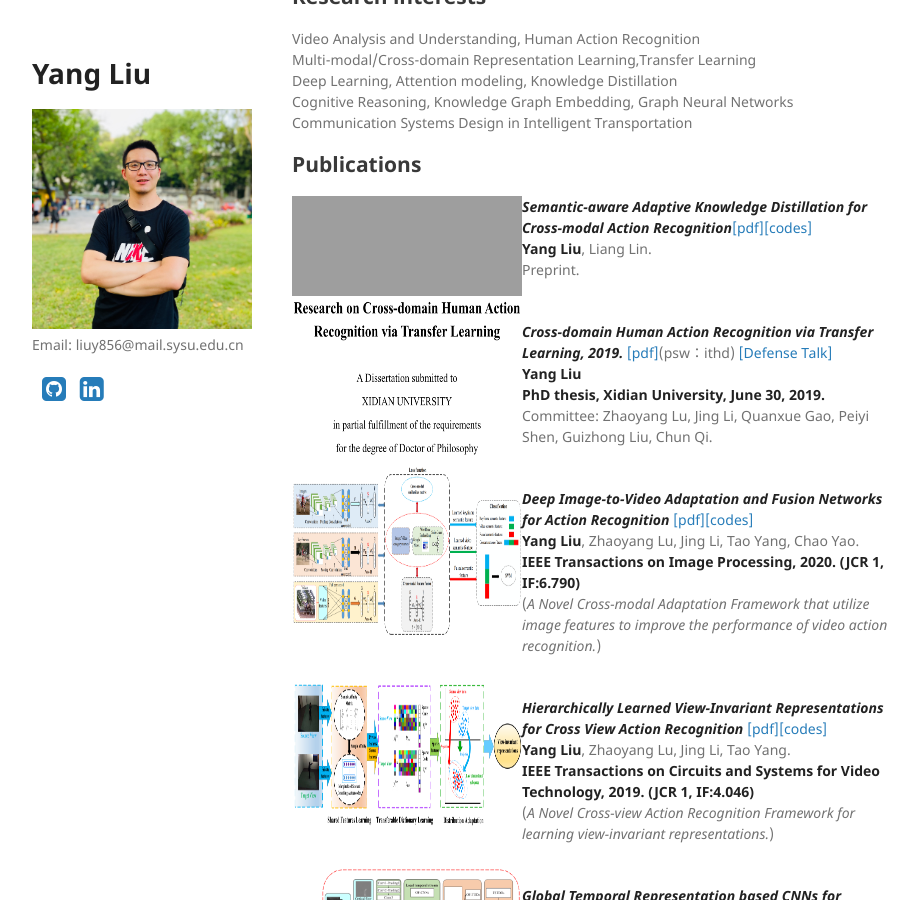
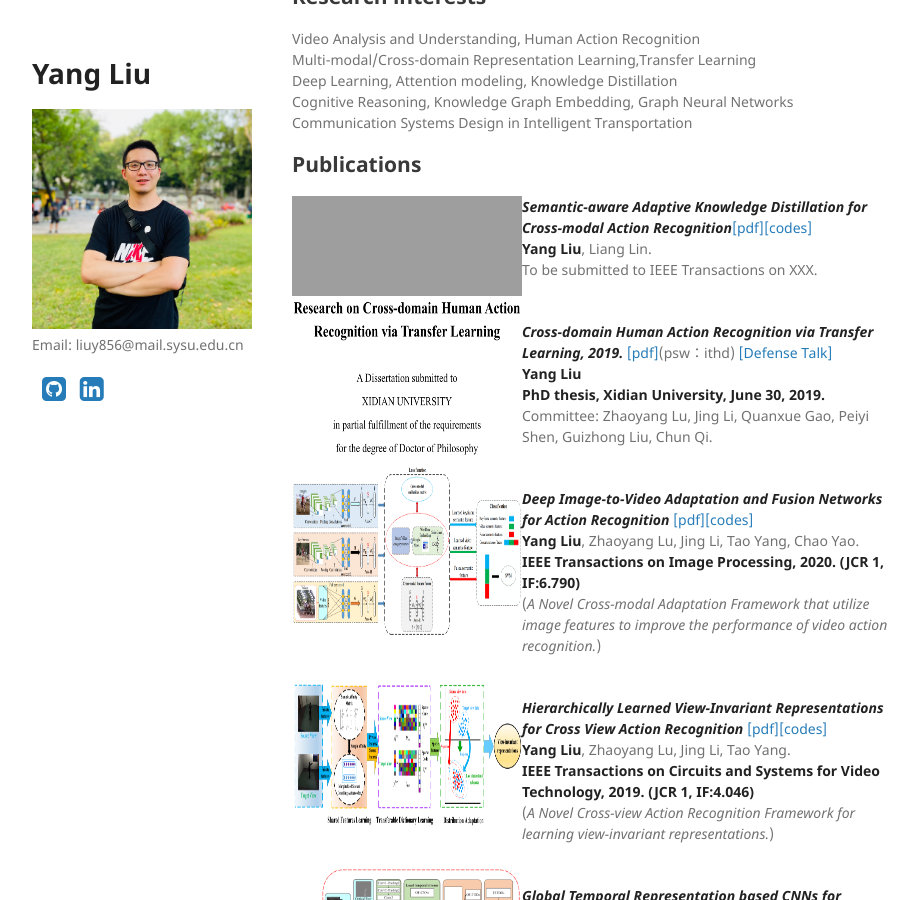
Before and after one commit to YangLiu9208/home, a Jekyll site: the page built from index.md, in a window 1280 px wide and 900 px high, scrolled down 871 px. Shown: the whole window, without its empty margins (178-1096 px from the left). Built offline with Jekyll 4.4.1, drawn with Linux system fonts in a browser that asks for light colours; a style sheet for code colours, icons or effects is not loaded; grey boxes are pictures that could not be loaded.

Commit message:
Update index.md

```diff
--- a/index.md
+++ b/index.md
@@ -47,7 +47,7 @@ Communication Systems Design in Intelligent Transportation
 </div>
 ***Semantic-aware Adaptive Knowledge Distillation for Cross-modal Action Recognition***[[pdf]](https://yangliu9208.github.io/home/)[[codes]](https://yangliu9208.github.io/home/)
 **Yang Liu**, Liang Lin.
-Preprint.
+To be submitted to IEEE Transactions on XXX.
 
 <div align="left">
           <a>
```
